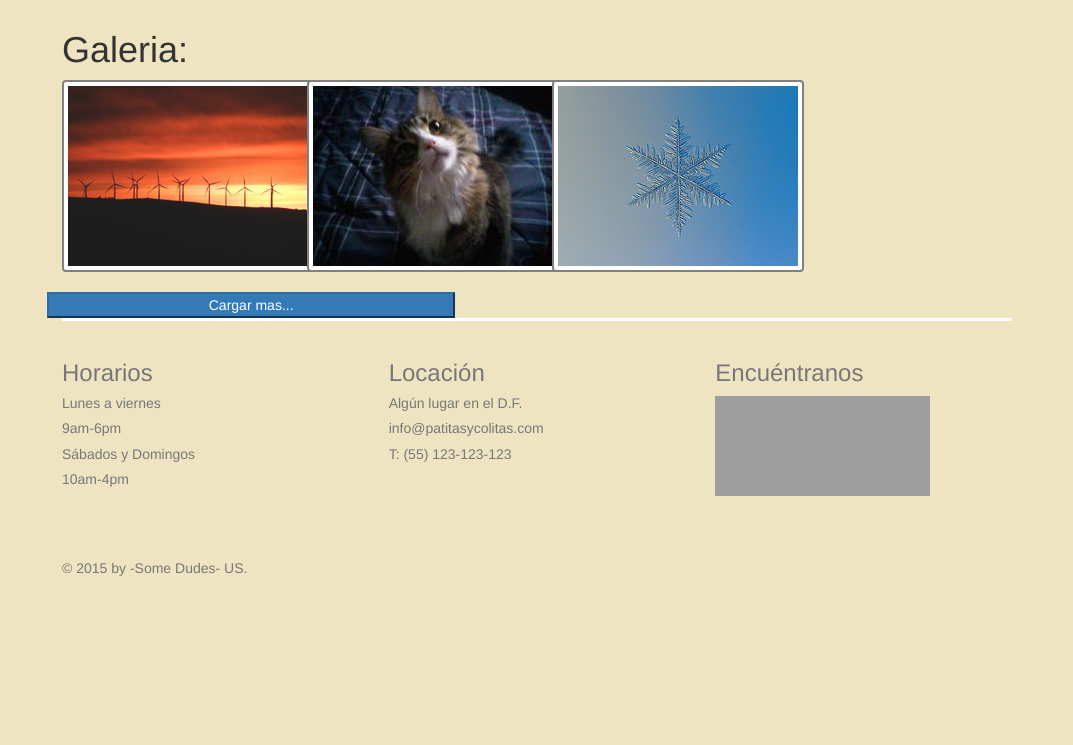
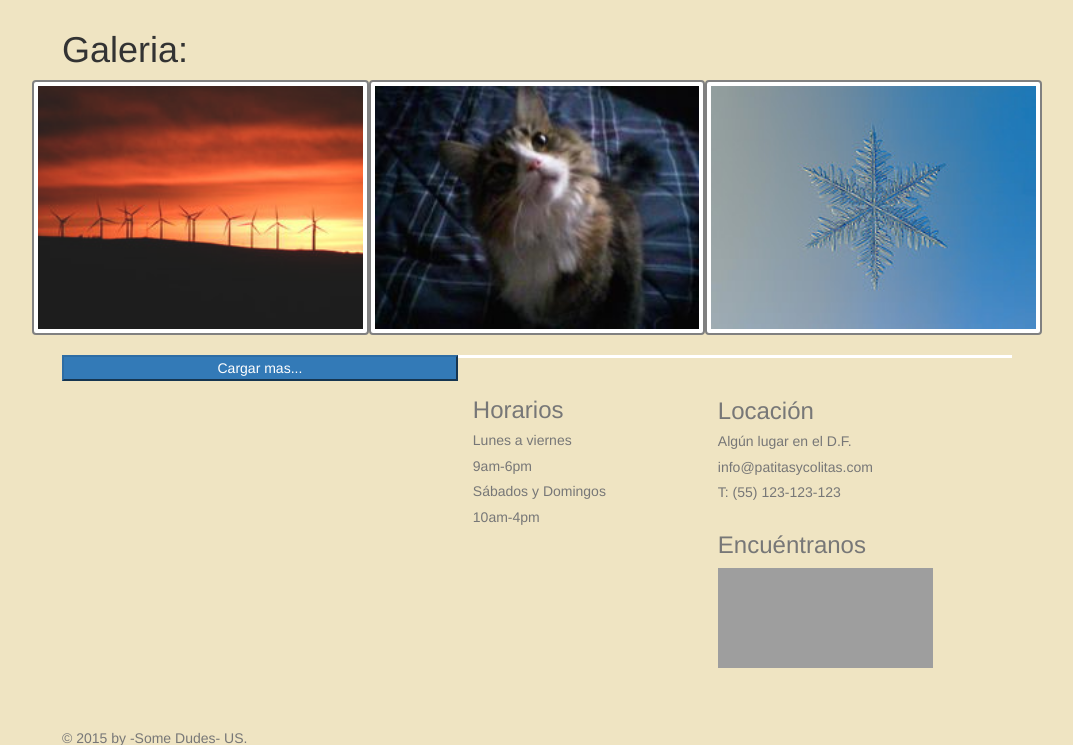
Before and after one commit to carlosJoseloMtz/pawsandtail, a Django app: page /galeria/ in a window 1280 px wide. Shown: the part 180-925 px from the top of the page, without its empty margins (103-1176 px from the left). Before the commit the page ends 756 px from the top, so only its background shows below. Run offline with Django 3.2, Linux system fonts and the light colour scheme; some libraries are stand-ins or nearby versions; grey boxes are pictures that could not be loaded.

Commit message:
Terminado diseño de galeria
Se hizo un test para el boton "cargar mas..."

```diff
--- a/static/js/gallerycontroller.js
+++ b/static/js/gallerycontroller.js
@@ -1,7 +1,44 @@
 /*This is the controller for the gallery, it has all the functions used in the "galeria" page.*/
 
-//This function opens an image in a dialog using jquery-ui.
+//This function opens an image in a dialog using bootstrap modal.
 function previewImage(event){
    $("#myModal").modal('show');
-   $('#carouselimage').attr("current_image",event.currentTarget.getAttribute("id"));
+   updateImageDialog(event.currentTarget.getAttribute("id"),event.currentTarget.getAttribute("image_large"),event.currentTarget.getAttribute("alt"));
 }
+//This function load the "next/prev" image and title based in the current image preview in the carousel
+$("#modalCarousel").click("slid",function(event){
+    var image_selected=event.target.getAttribute('data-slide');
+    var current_image_index=   $('#carouselimage').attr("current_image").substring(5,6);
+    var initial_current_image_index=   $('#carouselimage').attr("current_image").substring(5,6);
+    if(image_selected=="prev"){
+        if($("#Image"+(--current_image_index)).length>0){
+             updateImageDialog("Image"+current_image_index,$("#Image"+current_image_index).attr("image_large"),$("#Image"+current_image_index).attr("alt"));
+        }else{
+            current_image_index=initial_current_image_index;
+        }
+    }else if(image_selected=="next"){
+        if($("#Image"+(++current_image_index)).length>0){
+             updateImageDialog("Image"+current_image_index,$("#Image"+current_image_index).attr("image_large"),$("#Image"+current_image_index).attr("alt"));
+        }else{
+            current_image_index=initial_current_image_index;
+        }
+    }
+});
+//This function updates the dialog image and properties in te carousel
+function updateImageDialog(current_image,src,title){
+   $('#carouselimage').attr("current_image",current_image);
+   $('#carouselimage').attr("src",src);
+   $('#myModalLabel').html(title);
+}
+//This function loads a group of "n" more images from the collection to the gallery
+//Note: Just for testing now the "test" element is been cloned.
+function loadMoreImages(){
+    var divclone=document.getElementById("test").cloneNode(true);
+    var limit=divclone.getElementsByTagName("img").length;
+    var last_index=parseInt(divclone.getElementsByTagName("img")[limit-1].getAttribute("id").substring(5,6));
+    for(var r=0;r<limit;r++){
+        divclone.getElementsByTagName("img")[r].setAttribute("id","Image"+(last_index+r+1));
+    }
+    document.getElementById("test").setAttribute("id","");
+    document.getElementById("galeria").appendChild(divclone);
+}
--- a/templates/storefront/galeria.html
+++ b/templates/storefront/galeria.html
@@ -12,30 +12,30 @@
 		</style>
 		<!-- Galeria > ExploradorImagenes -->
         <h1>Galeria:</h1>
-		<div class="row">
-			<div class="col-lg-3">
-                     <img id="Image1" onclick="previewImage(event);" src="../../static/img/ImagenesPrueba/240_180_1.jpg" alt="Pulpit Rock" class="thumbnail imagen">
-			</div>
-            <div class="col-lg-3">
-                     <img id="Image2" onclick="previewImage(event);" src="../../static/img/ImagenesPrueba/240_180_2.jpg" alt="Pulpit Rock" class="thumbnail imagen">
-			</div>
-            <div class="col-lg-3">
-                     <img id="Image3" onclick="previewImage(event);" src="../../static/img/ImagenesPrueba/240_180_3.jpg" alt="Pulpit Rock" class="thumbnail imagen">
-			</div>
-            <button type="button" class="col-lg-5 btn-primary">Cargar mas...</button>
+
+        <div id="galeria" class="row">
+            <div id="test" class="row">
+                <img id="Image1" image_large="../../static/img/ImagenesPrueba/1024_768_3.jpg" onclick="previewImage(event);" src="../../static/img/ImagenesPrueba/240_180_1.jpg" alt="Image1-Title-" class="col-sm-4 thumbnail imagen">
+
+                <img id="Image2" image_large="../../static/img/ImagenesPrueba/1024_768_2.jpg" onclick="previewImage(event);" src="../../static/img/ImagenesPrueba/240_180_2.jpg" alt="Image2-Title-" class="col-sm-4 thumbnail imagen">
+
+                <img id="Image3" image_large="../../static/img/ImagenesPrueba/1024_768_1.jpg" onclick="previewImage(event);" src="../../static/img/ImagenesPrueba/240_180_3.jpg" alt="Image3-Title-" class="col-sm-4 thumbnail imagen">
+
+		    </div>
 		</div>
+        <button type="button" onclick="loadMoreImages();" class="col-lg-5 btn-primary">Cargar mas...</button>
 
         <!-- Image dialog -->
         <div id="myModal" class="row modal fade" tabindex="-1" role="dialog" aria-labelledby="myModalLabel" aria-hidden="true">
             <div class="modal-header">
                 <button type="button" class="close" data-dismiss="modal" >×</button>
-                <h3 id="myModalLabel">Imagenr</h3>
+                <h3 id="myModalLabel">Imagen</h3>
             </div>
             <div class="modal-body col-lg-12">
 
                <div id="modalCarousel" class="carousel">
                   <div class="carousel-inner">
-                      <img id="carouselimage" current_image="xxx" src="../../static/img/ImagenesPrueba/1024_768_3.jpg" alt="Pulpit Rock" class="img-responsive center-block">
+                      <img id="carouselimage" current_image="" src="" alt="Pulpit Rock" class="img-responsive center-block">
                   </div>
                   <a id="image_show_prev" class="carousel-control left" href="#modaCarousel" data-slide="prev"><i class="glyphicon glyphicon-chevron-left"></i></a>
                   <a id="image_show_next" class="carousel-control right" href="#modalCarousel" data-slide="next"><i class="glyphicon glyphicon-chevron-right"></i></a>
@@ -51,20 +51,4 @@
 {% block scriptimport %}
     <script src="{{ STATIC_URL }}js/home.js" ></script>
     <script src="{{ STATIC_URL }}js/gallerycontroller.js" ></script>
-    <script>
-        $("#modalCarousel").click("slid",function(event){
-            var image_selected=event.target.getAttribute('data-slide');
-            var current_image_index=   $('#carouselimage').attr("current_image").substring(4,5);
-            if(image_selected=="prev"){
-                if($("#Image"+current_image_index--)!=undefined){
-                    $('#carouselimage').attr("src",$("#Image"+current_image_index).attr(""));
-                }
-            }
-            if(image_selected=="next"){
-                if($("#Image"+current_image_index++)!=undefined){
-                    $('#carouselimage').attr("src","Image"+current_image_index);
-                }
-            }
-        });
-    </script>
 {% endblock scriptimport %}
```
Also changed, not shown: static/xml/secciones/galeria.json (added, +7 -0 lines), static/css/card.css (line endings or trailing spaces).
